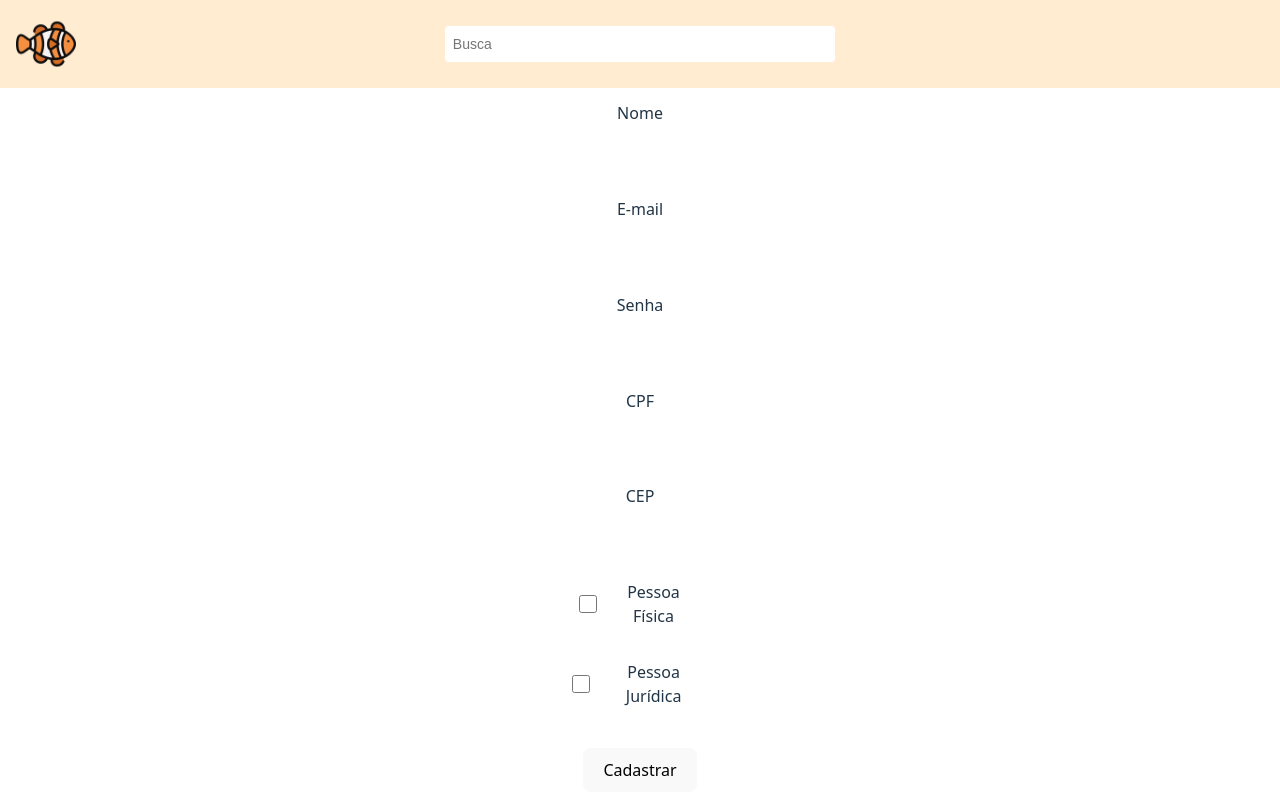
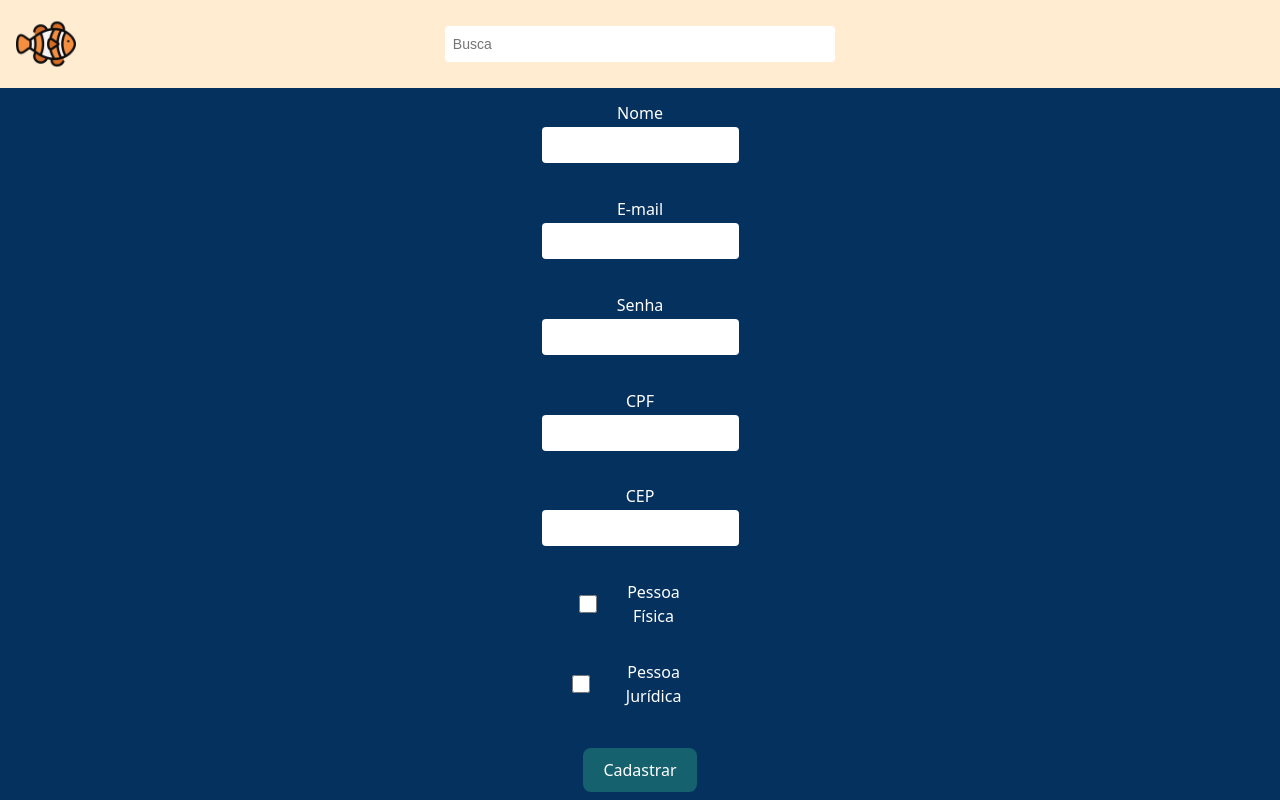
Before and after one commit to Rafalvs/GEMONA-PROJECT, a React (Vite) app in the folder Gemona-Prototype/: page /register in a window 1280 px wide. Shown: the top 800 px of the page. Built offline with nearby package versions, Linux system fonts and the light colour scheme.

Commit message:
css porco

```diff
--- a/Gemona-Prototype/src/index.css
+++ b/Gemona-Prototype/src/index.css
@@ -37,6 +37,10 @@
   align-items: flex-start;
 }
 
+.service-box:hover {
+  scale: 1.1;
+}
+
 .service-box h4 {
   margin: 0 0 0.5em 0;
   color: #15616d;
@@ -58,6 +62,7 @@
 }
 
 .form-group {
+  color: white;
   display: flex;
   flex-direction: column;
   align-items: center;
@@ -177,6 +182,8 @@ a:hover {
 
 .icon {
   height: 40px;
+  cursor: pointer;
+  margin: 4px;
 }
 
 
@@ -185,7 +192,6 @@ input{
   outline: 0;
   color: rgb(60, 66, 87);
   background-color: rgb(255, 255, 255);
-
   border-radius: 4px;
   font-size: 14px;
   line-height: 20px;
@@ -203,6 +209,7 @@ input{
 
 
 button {
+  color: white;
   border-radius: 8px;
   border: 1px solid transparent;
   margin: 0.5em 0.5em;
@@ -210,7 +217,7 @@ button {
   font-size: 1em;
   font-weight: 500;
   font-family: inherit;
-  background-color: var(--primary-btn-bg);
+  background-color: #15616d;
   cursor: pointer;
   transition: border-color 0.25s;
 }
@@ -219,8 +226,9 @@ button:visited {
   color: #e5e5e5;
 }
 
-button:hover {
-  border-color: var(--primary-btn-hover);
+input:hover, button:hover {
+  border-color: #f48f42;
+  box-shadow: #f48f42 0 0 6px;
 }
 
 button:focus,
@@ -241,6 +249,7 @@ ul {
 }
 
 .filter-section label {
+  color:#05315f;
   display: inline-block;
   font-size: 1rem;
   margin-right: 0.2em;
@@ -305,15 +314,6 @@ header a button {
   font-size: 1em;
 }
 
-@media (prefers-color-scheme: light) {
-  :root {
-    color: #213547;
-    background-color: #ffffff;
-  }
-  a:hover {
-    color: #e5e5e5;
-  }
-  button {
-    background-color: #f9f9f9;
-  }
+label, p {
+  color: white;
 }
```
